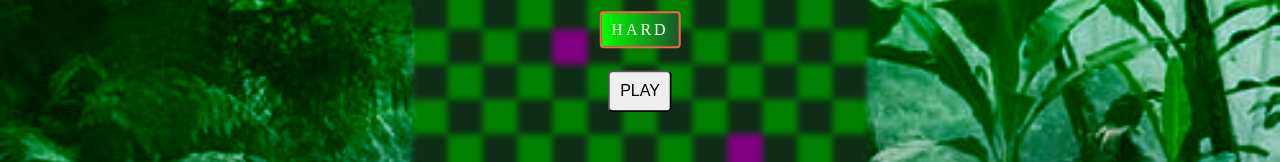
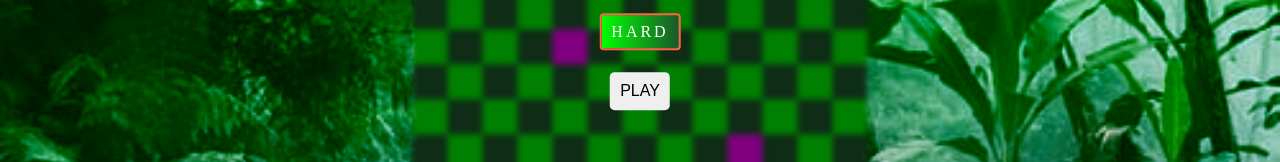
Before and after one commit to shobhit10058/Snake-game, a plain HTML site: page index.html in a window 1280 px wide. Both pictures are taken after a click on the button "NEW GAME". Shown: the part 419-581 px from the top of the page. Drawn offline with Linux system fonts and the light colour scheme.

Commit message:
Update style.css

```diff
--- a/style.css
+++ b/style.css
@@ -20,7 +20,11 @@ html {
 scroll-behavior: smooth;
 font-size: 62.54%;
 }
-
+/* for mozilla */
+button{
+  border: none;
+}
+/*  */
 .game{
   position: absolute;
   left: 50%;
@@ -419,7 +423,6 @@ h1:first-child{
       height: 340px;
   }
 }
-
 @media only screen and (max-width : 400px),screen and (max-height : 400px)
 {
   html {
```
